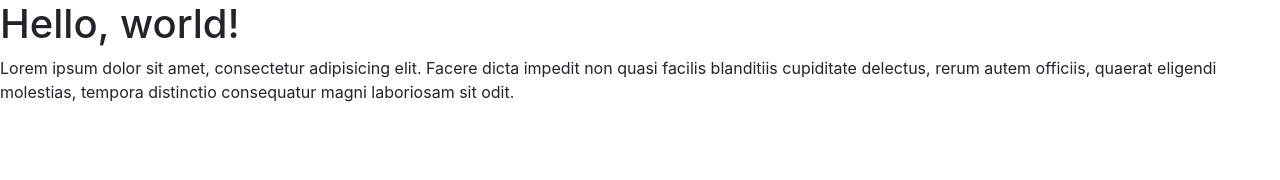
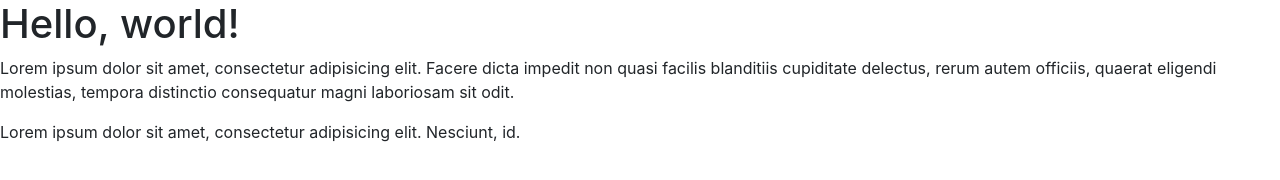
Before and after one commit to semasmurft/my-website, a plain HTML site: page index.html in a window 1280 px wide. Drawn offline with nearby package versions, Linux system fonts and the light colour scheme.

Commit message:
menambahkan paragraf 2 lorem10

```diff
--- a/index.html
+++ b/index.html
@@ -13,6 +13,7 @@
   <body>
     <h1>Hello, world!</h1>
     <p>Lorem ipsum dolor sit amet, consectetur adipisicing elit. Facere dicta impedit non quasi facilis blanditiis cupiditate delectus, rerum autem officiis, quaerat eligendi molestias, tempora distinctio consequatur magni laboriosam sit odit.</p>
+    <p> Lorem ipsum dolor sit amet, consectetur adipisicing elit. Nesciunt, id.</p>
 
     <!-- Optional JavaScript -->
     <!-- jQuery first, then Popper.js, then Bootstrap JS -->
```
